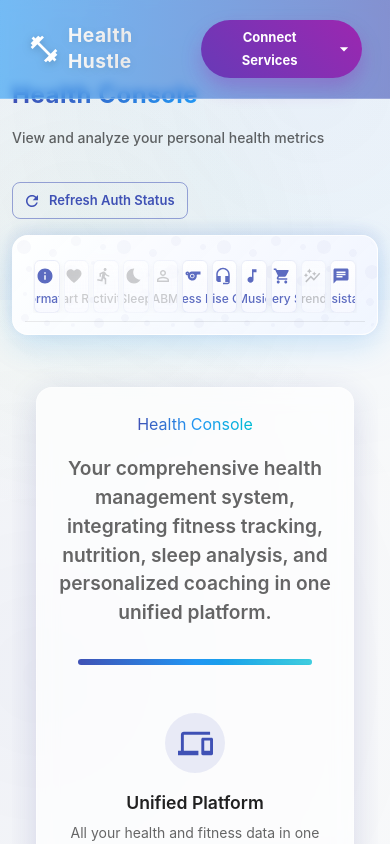
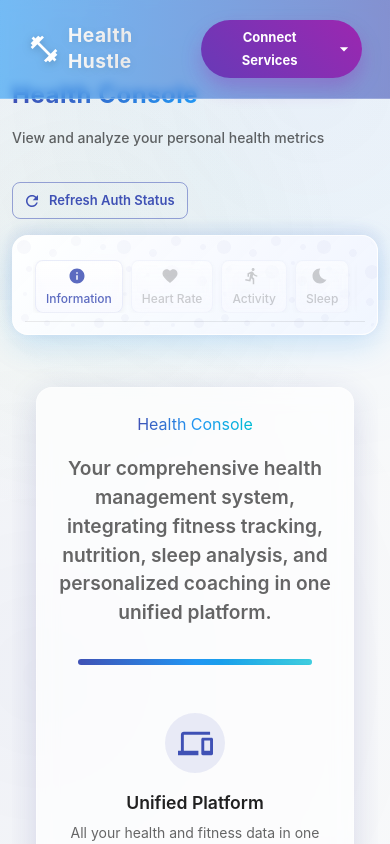
Before and after one commit to mujo0401/Fitness_Console, a React (Create React App) app in the folder frontend/: page / in a window 390 px wide. Shown: the top 844 px of the page. Built offline with nearby package versions, Linux system fonts and the light colour scheme; no server answers.

Commit message:
Changed to a scrollable layout on mobile/small screens

```diff
--- a/frontend/src/components/Dashboard.js
+++ b/frontend/src/components/Dashboard.js
@@ -359,10 +359,10 @@ const Dashboard = () => {
               value={currentTab}
               onChange={handleTabChange}
               aria-label="dashboard tabs"
-              variant="fullWidth"
-              scrollButtons={false}
-              centered
-              allowScrollButtonsMobile={false}
+              variant={{ xs: 'scrollable', md: 'fullWidth' }}
+              scrollButtons={{ xs: 'auto', md: false }}
+              centered={false}
+              allowScrollButtonsMobile={true}
               visibleScrollbar={false}
               TabIndicatorProps={{
                 sx: { display: 'none' }
@@ -375,24 +375,43 @@ const Dashboard = () => {
                 maxWidth: '100%',
                 position: 'relative',
                 '& .MuiTabs-flexContainer': {
-                  gap: { xs: 0.25, sm: 0.3, md: 0.4 }, // Reduced even more
-                  justifyContent: 'space-between',
+                  gap: { xs: 0.5, sm: 0.6, md: 0.8 },
+                  // Only justify space-between on larger screens
+                  justifyContent: { xs: 'flex-start', md: 'space-between' },
+                },
+                // Style for scroll buttons on mobile
+                '& .MuiTabs-scrollButtons': {
+                  opacity: 1,
+                  color: '#5C6BC0',
+                  width: { xs: 24, sm: 28 },
+                  height: { xs: 24, sm: 28 },
+                  backgroundColor: 'rgba(255,255,255,0.8)',
+                  borderRadius: '50%',
+                  boxShadow: '0 2px 4px rgba(0,0,0,0.1)',
+                  '&.Mui-disabled': {
+                    opacity: 0.2,
+                  },
+                  '&:hover': {
+                    backgroundColor: 'rgba(255,255,255,0.95)',
+                  }
                 },
                 '& .MuiTab-root': {
                   color: '#5C6BC0', // Indigo color for tabs
-                  px: { xs: 0.3, sm: 0.5, md: 0.7 },
-                  py: { xs: 0.6, sm: 0.8, md: 1 },
-                  minWidth: { xs: 'auto', sm: 'auto', md: 'auto' },
-                  maxWidth: { xs: '100%', sm: '100%', md: '100%' },
-                  minHeight: { xs: 36, sm: 38, md: 40 },
-                  flexGrow: 1,
-                  flexShrink: 1,
-                  flexBasis: 0,
-                  margin: { xs: '0 1px', sm: '0 1px', md: '0 2px' },
-                  borderRadius: { xs: '6px', sm: '8px', md: '10px' },
+                  px: { xs: 1, sm: 1.2, md: 0.7 },
+                  py: { xs: 0.8, sm: 1, md: 1 },
+                  // Fixed width on mobile, flexible on desktop
+                  minWidth: { xs: 80, sm: 90, md: 'auto' },
+                  maxWidth: { xs: 100, sm: 120, md: '100%' },
+                  minHeight: { xs: 38, sm: 40, md: 40 },
+                  // Don't use flex grow/shrink on mobile scrollable tabs
+                  flexGrow: { xs: 0, md: 1 },
+                  flexShrink: { xs: 0, md: 1 },
+                  flexBasis: { xs: 'auto', md: 0 },
+                  margin: { xs: '0 2px', sm: '0 3px', md: '0 2px' },
+                  borderRadius: { xs: '8px', sm: '8px', md: '10px' },
                   transition: 'all 0.3s cubic-bezier(0.4, 0, 0.2, 1)',
                   textTransform: 'none',
-                  fontSize: { xs: '0.65rem', sm: '0.7rem', md: '0.75rem' },
+                  fontSize: { xs: '0.7rem', sm: '0.75rem', md: '0.75rem' },
                   fontWeight: 500,
                   border: '1px solid rgba(92, 107, 192, 0.1)',
                   background: 'linear-gradient(180deg, rgba(255,255,255,0.9), rgba(248,249,255,0.8))',
@@ -402,9 +421,9 @@ const Dashboard = () => {
                   overflow: 'hidden',
                   textOverflow: 'ellipsis',
                   '&:hover': {
-                    transform: 'translateY(-3px)',
+                    transform: 'translateY(-2px)',
                     background: 'linear-gradient(180deg, rgba(255,255,255,1), rgba(240,245,255,0.95))',
-                    boxShadow: '0 4px 10px rgba(92, 107, 192, 0.15)'
+                    boxShadow: '0 3px 8px rgba(92, 107, 192, 0.15)'
                   }
                 },
                 '& .MuiTabs-indicator': {
```
